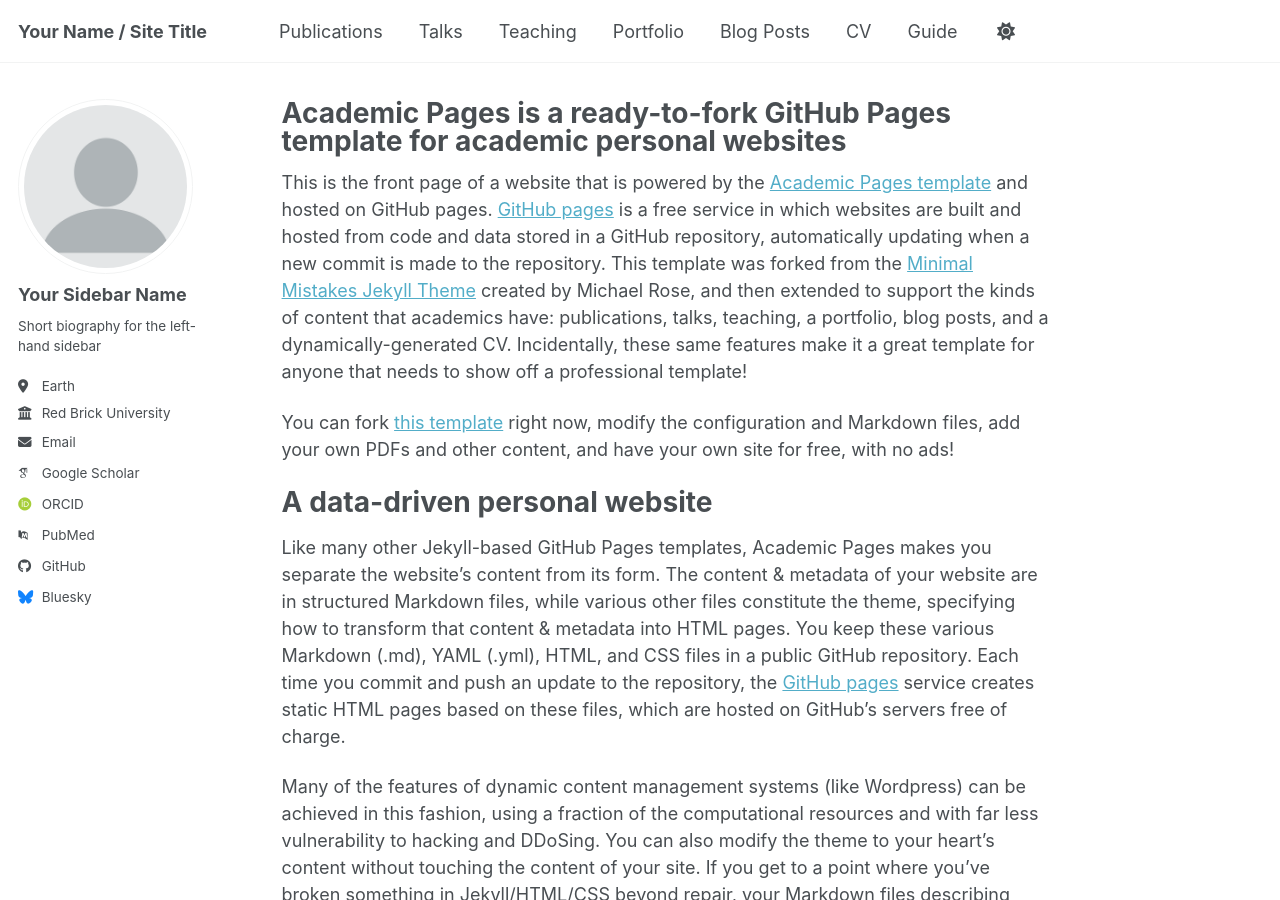
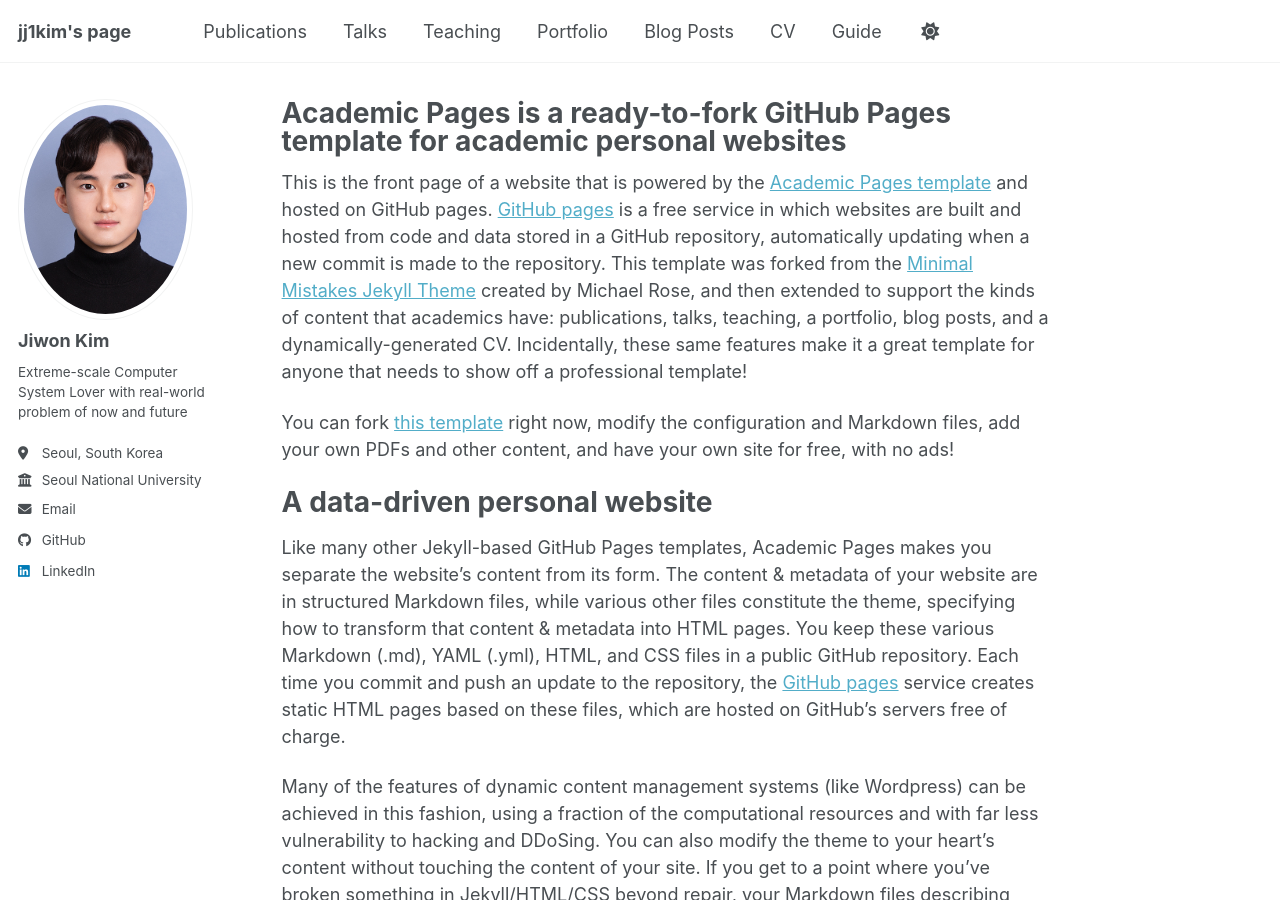
Before and after one commit to jj1kim/jj1kim.github.io, a Jekyll site: the page built from _pages/about.md, in a window 1280 px wide and 900 px high. Built offline with Jekyll 4.4.1, drawn with Linux system fonts in a browser that asks for light colours; some web fonts are replaced; a script bundle is joined from its source files by our own code; library files that are not in the unit come from our copies.

Commit message:
sidebar fix

```diff
--- a/_config.yml
+++ b/_config.yml
@@ -9,7 +9,7 @@
 # Basic Site Settings
 locale                   : "en-US"
 site_theme               : "default" # the available themes options are "default", "air", "sunrise", "mint", "dirt" and "contrast"
-title                    : "Your Name / Site Title"
+title                    : "jj1kim's page"
 title_separator          : "-"
 name                     : &name "Your Name"
 description              : &description "Your Name's academic portfolio"   # Update this with a general description of your site, this is the default if not overridden by a page
@@ -23,41 +23,41 @@
 #               Additional customization can be done by editing /_includes/author-profile.html
 author:
   # Biographic information
-  avatar           : "profile.png"
-  name             : "Your Sidebar Name"
+  avatar           : "profile.jpg"
+  name             : "Jiwon Kim"
   pronouns         : # example: "she/her"
-  bio              : "Short biography for the left-hand sidebar"
-  location         : "Earth"
-  employer         : "Red Brick University"
+  bio              : "Extreme-scale Computer System Lover with real-world problem of now and future"
+  location         : "Seoul, South Korea"
+  employer         : "Seoul National University"
   uri              : # URL
-  email            : "none@example.org"
+  email            : "jeewonbob@snu.ac.kr"
 
   # Academic websites
   academia         : # URL
-  arxiv            : # URL - Update with the correct link to your profile
-  googlescholar    : "https://scholar.google.com/citations?user=PS_CX0AAAAAJ"
+  arxiv            : # URL
+  googlescholar    : # URL
   inspire-hep      : # URL
   impactstory      : # URL
-  orcid            : "https://orcid.org/yourorcidurl"
+  orcid            : # URL
   semantic         : # URL
   ssrn             : # URL
-  pubmed           : "https://www.ncbi.nlm.nih.gov/pubmed/?term=john+snow"
+  pubmed           : # URL
   researchgate     : # URL
   scopus           : # URL
   zotero           : # URL
 
 
   # Repositories and software development
-  bitbucket        : # Username - Update with your username on the site
+  bitbucket        : # Username
   codepen          : # Username
   dribbble         : # Username
-  github           : "academicpages"
+  github           : "https://github.com/jj1kim"
   kaggle           : # Username
-  stackoverflow    : # User number or user number and name (i.e., use "1" or "1/jeff-atwood")
+  stackoverflow    : # User number or user number and name
 
   # Social media
   artstation       : # Username
-  bluesky          : "bsky.app" # Replace this with you Bluesky username
+  bluesky          : # Username
   facebook         : # Username
   flickr           : # Username
   foursquare       : # Username
@@ -66,7 +66,7 @@
   keybase          : # Username
   instagram        : # Username
   lastfm           : # Username
-  linkedin         : # Username
+  linkedin         : "https://www.linkedin.com/in/jiwon-kim-2957712a6/"
   mastodon         : # URL
   medium           : # URL
   pinterest        : # Username
--- a/_includes/author-profile.html
+++ b/_includes/author-profile.html
@@ -86,7 +86,7 @@
         <li><a href="https://dribbble.com/{{ author.dribbble }}"><i class="fab fa-fw fa-dribbble icon-pad-right" aria-hidden="true"></i>Dribbble</a></li>
       {% endif %}
       {% if author.github %}
-        <li><a href="https://github.com/{{ author.github }}"><i class="fab fa-fw fa-github icon-pad-right" aria-hidden="true"></i>GitHub</a></li>
+        <li><a href="{% if author.github contains '://' %}{{ author.github }}{% else %}https://github.com/{{ author.github }}{% endif %}"><i class="fab fa-fw fa-github icon-pad-right" aria-hidden="true"></i>GitHub</a></li>
       {% endif %}
       {% if author.kaggle %}
         <li><a href="https://kaggle.com/{{ author.kaggle }}"><i class="fab fa-fw fa-kaggle icon-pad-right" aria-hidden="true"></i>Kaggle</a></li>
@@ -127,7 +127,7 @@
         <li><a href="https://last.fm/user/{{ author.lastfm }}"><i class="fab fa-fw fa-lastfm icon-pad-right" aria-hidden="true"></i>Last.fm</a></li>
       {% endif %}
       {% if author.linkedin %}
-        <li><a href="https://www.linkedin.com/in/{{ author.linkedin }}"><i class="fab fa-fw fa-linkedin icon-pad-right" aria-hidden="true"></i>LinkedIn</a></li>
+        <li><a href="{% if author.linkedin contains '://' %}{{ author.linkedin }}{% else %}https://www.linkedin.com/in/{{ author.linkedin }}{% endif %}"><i class="fab fa-fw fa-linkedin icon-pad-right" aria-hidden="true"></i>LinkedIn</a></li>
       {% endif %}
       {% if author.mastodon %}
         <li><a href="{{ author.mastodon }}"><i class="fab fa-fw fa-mastodon icon-pad-right" aria-hidden="true"></i>Mastodon</a></li>
```
Also changed, not shown: images/profile.jpg (added), images/profile.png (deleted).
